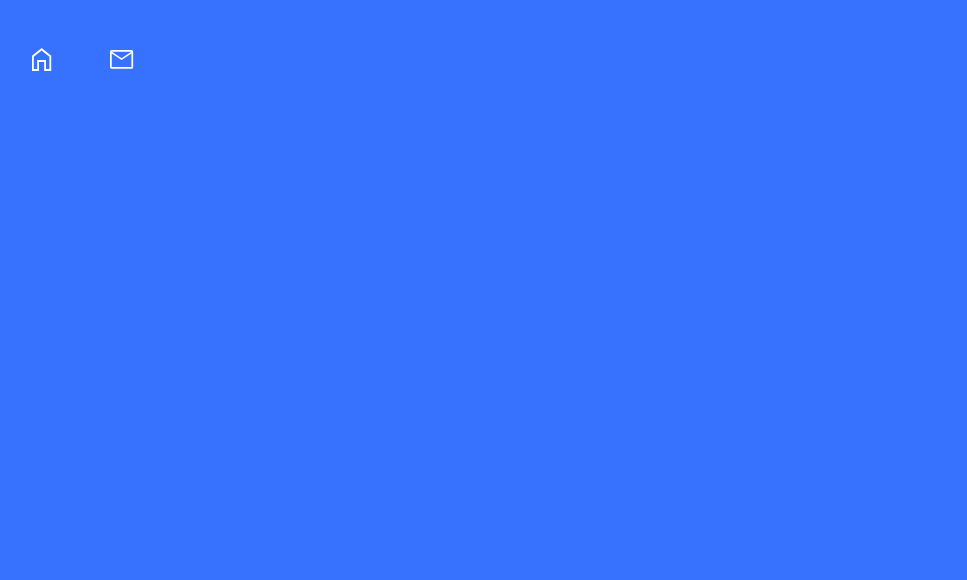
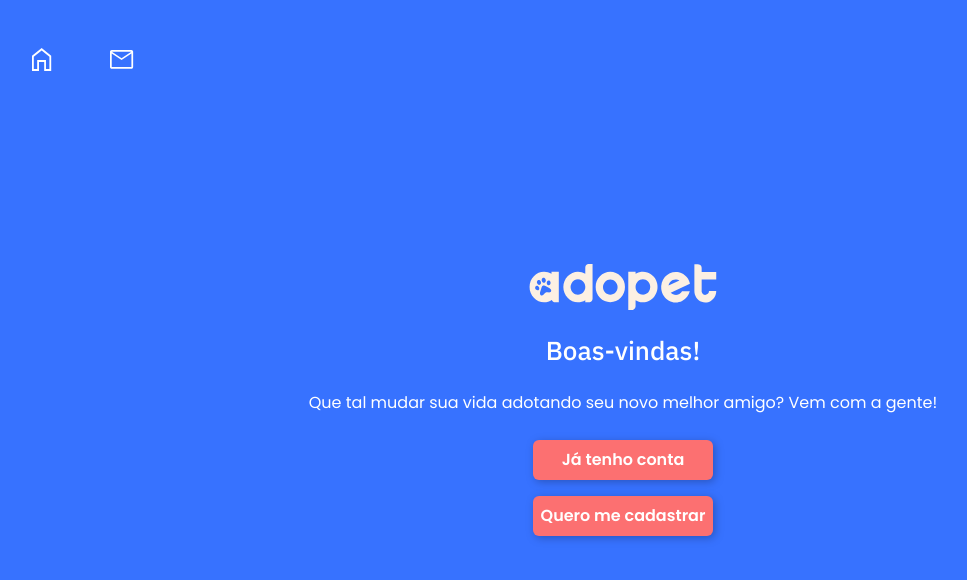
Before and after one commit to Epiled/adopet, a website: page src/index.html in a window 1280 px wide. Shown: the whole page, without its empty margins (17-984 px from the left). Drawn offline with Linux system fonts and the light colour scheme.

Commit message:
Estrutura e textos do banner

```diff
--- /dev/null
+++ b/src/assets/css/banner/banner.css
@@ -0,0 +1,28 @@
+.banner {
+  display: flex;
+  flex-direction: column;
+  justify-content: center;
+  align-items: center;
+  flex: 1;
+  color: var(--branco);
+  padding: 0 5.6em;
+}
+
+.banner_logo {
+  height: 4.6em;
+}
+
+.banner_titulo {
+  font-family: var(--font-secundaria);
+  font-size: 2.6em;
+  font-weight: 500;
+  line-height: 4.8rem;
+  margin: 1.6rem 0;
+}
+
+.banner_texto {
+  font-size: 1.6em;
+  text-align: center;
+  line-height: 2.6rem;
+  margin-bottom: 2.4rem;
+}
--- a/src/assets/css/style.css
+++ b/src/assets/css/style.css
@@ -1,5 +1,6 @@
 @import url(./reset.css);
 @import url(./menu/menu.css);
+@import url(./banner/banner.css);
 
 :root {
   --verde: #36D6AD;
@@ -10,9 +11,43 @@
   --cinza-claro: #BCBCBC;
   --cinza-claro-fundos: #F7F7F7;
 
+  --branco: #FFFFFF;
+
+  --font-principal: 'Poppins', sans-serif;
+  --font-secundaria: 'IBM Plex Sans', sans-serif;
+
   font-size: 62.5%;
 }
 
 body {
   background: var(--azul);
+  font-family: var(--font-principal);
 }
+
+.conteiner {
+  display: flex;
+  height: 100vh;
+}
+
+.botoes {
+  display: flex;
+  flex-direction: column;
+  gap: 1.6rem;
+}
+
+.botoes_botao {
+  display: flex;
+  justify-content: center;
+  align-items: center;
+  font-family: var(--font-principal);
+  font-weight: 600;
+  font-size: 1.6em;
+  background-color: var(--coral);
+  border-radius: .6rem;
+  padding: .8rem;
+  color: var(--branco);
+  text-decoration: none;
+  filter: drop-shadow(.2rem .2rem .4rem rgba(0, 0, 0, .25));
+  min-height: 4rem;
+  box-sizing: border-box;
+}
--- a/src/index.html
+++ b/src/index.html
@@ -1,13 +1,19 @@
 <!DOCTYPE html>
 <html lang="pt-br">
+
 <head>
   <meta charset="UTF-8">
   <meta http-equiv="X-UA-Compatible" content="IE=edge">
   <meta name="viewport" content="width=device-width, initial-scale=1.0">
   <title>Adopet</title>
 
+  <link rel="preconnect" href="https://fonts.googleapis.com">
+  <link rel="preconnect" href="https://fonts.gstatic.com" crossorigin>
+  <link href="https://fonts.googleapis.com/css2?family=IBM+Plex+Sans:wght@500&family=Poppins:wght@400;600&display=swap"
+    rel="stylesheet">
   <link rel="stylesheet" href="./assets/css/style.css">
 </head>
+
 <body>
   <header class="menu">
     <nav>
@@ -21,5 +27,20 @@
       </ul>
     </nav>
   </header>
+  <main class="conteiner">
+    <section class="banner">
+      <img class="banner_logo" src="./assets/img/banner/Logo.svg" alt="Adopet" width="260" height="64">
+
+      <h1 class="banner_titulo">Boas-vindas!</h1>
+
+      <p class="banner_texto">Que tal mudar sua vida adotando seu novo melhor amigo? Vem com a gente!</p>
+
+      <div class="botoes">
+        <a class="botoes_botao" href="#">Já tenho conta</a>
+        <a class="botoes_botao" href="#">Quero me cadastrar</a>
+      </div>
+    </section>
+  </main>
 </body>
+
 </html>
```
